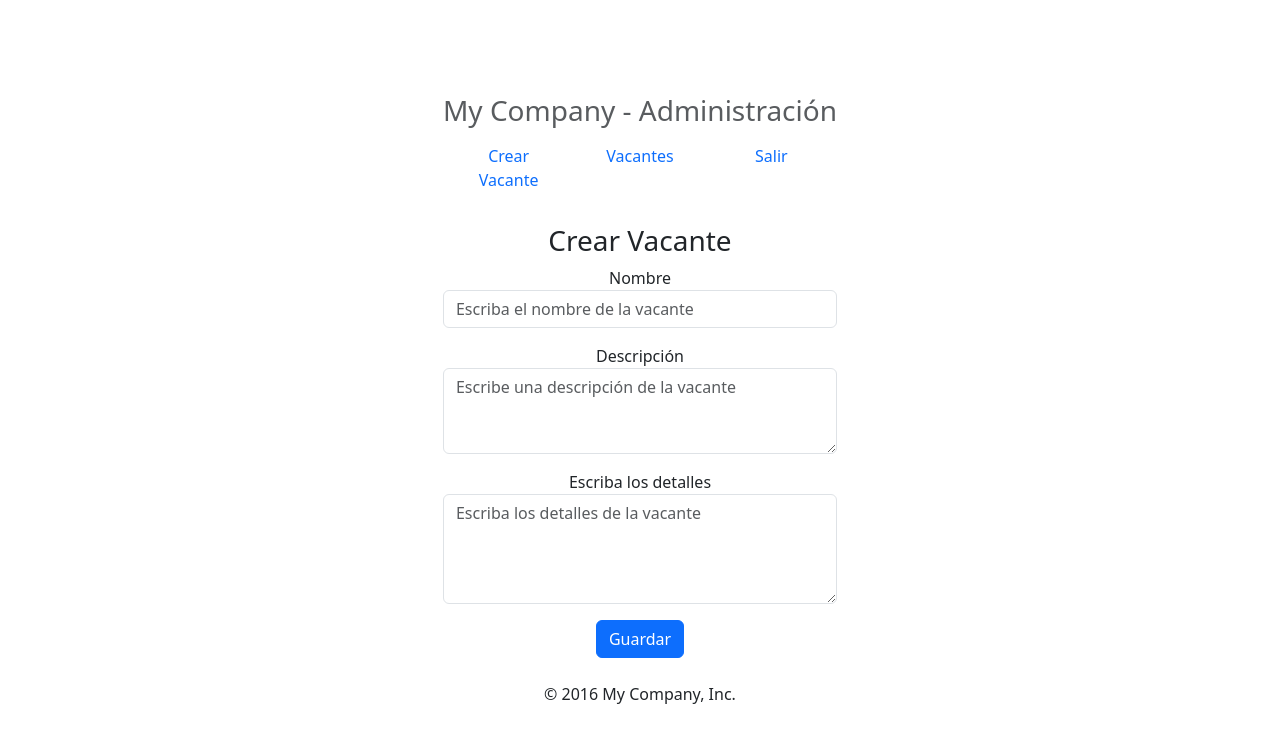
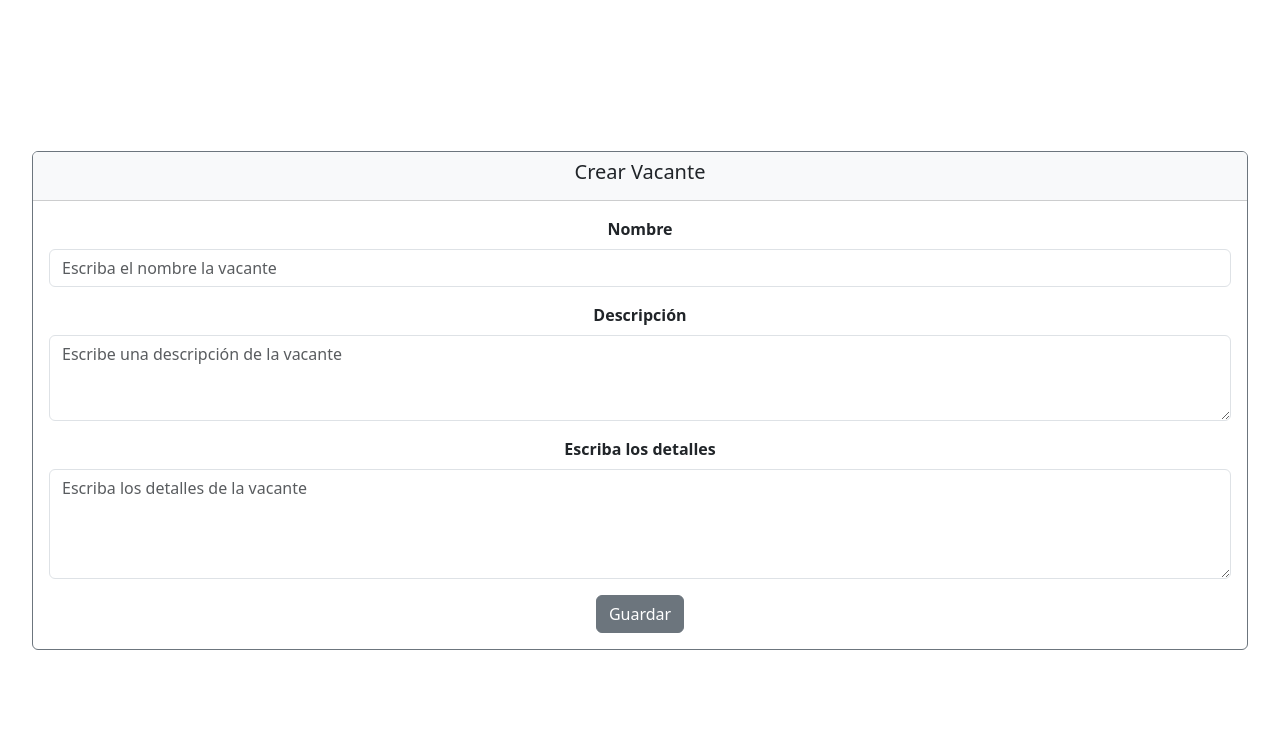
Before and after one commit to EfrenDLD/vacantes-app-FRONTEND, a React (Vite) app: page /formularioVacante in a window 1280 px wide. Shown: the top 742 px of the page. Built offline with nearby package versions, Linux system fonts and the light colour scheme.

Commit message:
feat:Se agrego nav y formulario para vacantes

```diff
--- a/src/App.css
+++ b/src/App.css
@@ -1,5 +1,6 @@
 #root {
-  max-width: 1280px;
+  /* max-width: 1280px;  */
+  width: 100%; /* Agregado para poder utilizar el maximo del ancho */
   margin: 0 auto;
   padding: 2rem;
   text-align: center;
--- a/src/Routes.jsx
+++ b/src/Routes.jsx
@@ -1,10 +1,12 @@
 import { Routes, Route } from "react-router-dom";
-import { FormularioVacante } from "./components/FormularioVacante";
+import { FormularioVacante } from "./pages/FormularioVacantes/FormularioVacantes.jsx";
+import { NavAdmin } from "./components/NavAdmin/NavAdmin.jsx";
 
 const AppRoutes = () => {
   return (
     <Routes>
-      <Route path="/formularioVacante" element={<FormularioVacante />} />
+        <Route path="/navAdmin" element={<NavAdmin />} />
+        <Route path="/formularioVacante" element={<FormularioVacante />} />
     </Routes>
   );
 };
--- a/src/components/FormularioVacante.jsx
+++ /dev/null
@@ -1,86 +0,0 @@
-import React from "react";
-import "bootstrap/dist/css/bootstrap.min.css";
-
-export const FormularioVacante = () => {
-  return (
-    <div className="container">
-      {/* Encabezado */}
-      <div className="masthead mt-4">
-        <h3 className="text-muted">My Company - Administración</h3>
-        <nav>
-          <ul className="nav nav-justified">
-            <li className="nav-item">
-              <a href="#" className="nav-link">
-                Crear Vacante
-              </a>
-            </li>
-            <li className="nav-item">
-              <a href="#" className="nav-link">
-                Vacantes
-              </a>
-            </li>
-            <li className="nav-item">
-              <a href="#" className="nav-link">
-                Salir
-              </a>
-            </li>
-          </ul>
-        </nav>
-      </div>
-
-      {/* Panel de formulario */}
-      <div className="panel panel-default mt-4">
-        <div className="panel-heading">
-          <h3 className="panel-title">Crear Vacante</h3>
-        </div>
-        <div className="panel-body">
-          <form onSubmit={(e) => e.preventDefault()}>
-            <div className="form-group mb-3">
-              <label htmlFor="nombre">Nombre</label>
-              <input
-                type="text"
-                className="form-control"
-                name="nombre"
-                id="nombre"
-                required
-                placeholder="Escriba el nombre de la vacante"
-              />
-            </div>
-
-            <div className="form-group mb-3">
-              <label htmlFor="descripcion">Descripción</label>
-              <textarea
-                className="form-control"
-                name="descripcion"
-                id="descripcion"
-                rows="3"
-                required
-                placeholder="Escribe una descripción de la vacante"
-              ></textarea>
-            </div>
-
-            <div className="form-group mb-3">
-              <label htmlFor="detalle">Escriba los detalles</label>
-              <textarea
-                className="form-control"
-                name="detalle"
-                id="detalle"
-                rows="4"
-                placeholder="Escriba los detalles de la vacante"
-              ></textarea>
-            </div>
-
-            <button type="submit" className="btn btn-primary">
-              Guardar
-            </button>
-          </form>
-        </div>
-      </div>
-
-      {/* Pie de página */}
-      <footer className="footer mt-4 mb-4">
-        <p>&copy; 2016 My Company, Inc.</p>
-      </footer>
-    </div>
-  );
-};
--- /dev/null
+++ b/src/components/NavAdmin/NavAdmin.jsx
@@ -0,0 +1,26 @@
+export const NavAdmin = () => {
+    return (
+
+            <div className="container ">
+                <div className="d-flex align-items-start">
+                </div>
+                <div className="row">
+                    <div className="col">
+                        <h3 className="text-start">My Company - Administración</h3>
+                    </div>
+                </div>
+                <div className="row bg-light mt-2">
+                    <div className="col-4">
+                        <button className="btn w-100">Crear Vacante</button>
+                    </div>
+                    <div className="col-4">
+                        <button className="btn w-100">Vacantes</button>
+                    </div>
+                    <div className="col-4">
+                        <button className="btn w-100">Salir</button>
+                    </div>
+                </div>
+            </div>
+
+    );
+};
--- a/src/main.jsx
+++ b/src/main.jsx
@@ -3,6 +3,8 @@ import ReactDOM from "react-dom/client";
 import { BrowserRouter } from "react-router-dom";
 import App from "./App";
 import "./index.css";
+import "bootstrap/dist/css/bootstrap.min.css";
+import "bootstrap/dist/js/bootstrap.bundle.min.js";
 
 ReactDOM.createRoot(document.getElementById("root")).render(
   <React.StrictMode>
--- /dev/null
+++ b/src/pages/FormularioVacantes/FormularioVacantes.jsx
@@ -0,0 +1,59 @@
+export const FormularioVacante = () => {
+    return (
+        <div className="w-100">
+            <div className="col-12 card border-secondary w-100 m-0">
+                <div className="card-header bg-light">
+                    <h5 className="card-title">Crear Vacante</h5>
+                </div>
+                <div className="card-body">
+                    <form>
+                        <div className="mb-3">
+                            <label htmlFor="nombre" className="form-label fw-bolder">
+                                Nombre
+                            </label>
+                            <input
+                                type="text"
+                                className="form-control"
+                                id="nombre"
+                                name="nombre"
+                                placeholder="Escriba el nombre la vacante"
+                                required
+                            />
+                        </div>
+
+                        <div className="mb-3">
+                            <label htmlFor="descripcion" className="form-label fw-bolder">
+                                Descripción
+                            </label>
+                            <textarea
+                                className="form-control"
+                                id="descripcion"
+                                name="descripcion"
+                                rows="3"
+                                placeholder="Escribe una descripción de la vacante"
+                                required
+                            ></textarea>
+                        </div>
+
+                        <div className="mb-3">
+                            <label htmlFor="detalle" className="form-label fw-bolder">
+                                Escriba los detalles
+                            </label>
+                            <textarea
+                                className="form-control"
+                                id="detalle"
+                                name="detalle"
+                                rows="4"
+                                placeholder="Escriba los detalles de la vacante"
+                            ></textarea>
+                        </div>
+
+                        <button type="submit" className="btn btn-secondary">
+                            Guardar
+                        </button>
+                    </form>
+                </div>
+            </div>
+        </div>
+    )
+}
--- /dev/null
+++ b/src/styles/FormularioVacantesStyle/Vacantes.css
@@ -0,0 +1,6 @@
+.borde {
+  border-width: 1px;
+  border-style: solid;
+  border-color:gray;
+  border-radius: 1cap;
+}
```
